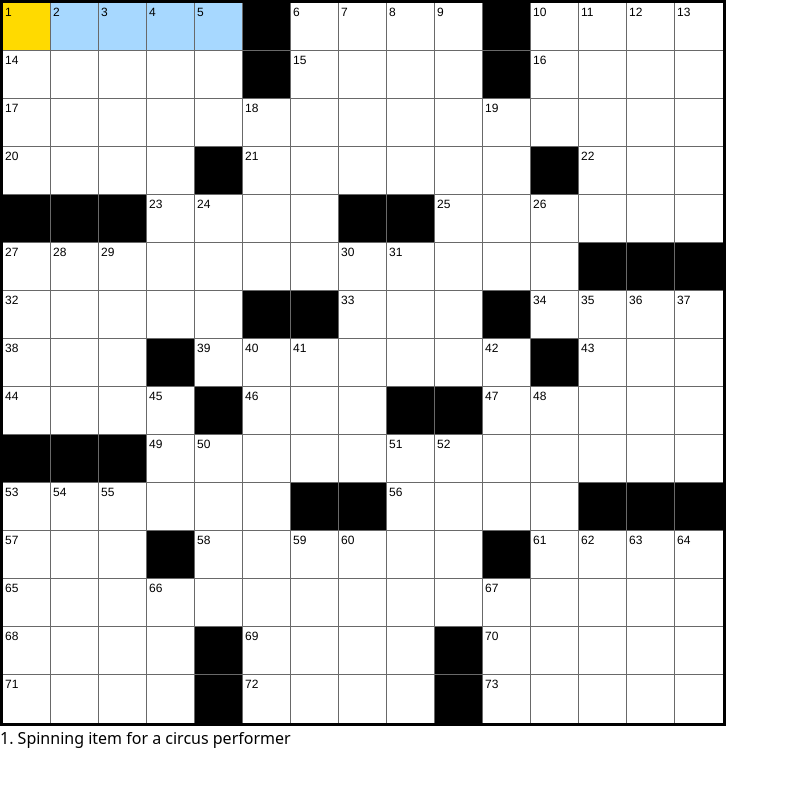
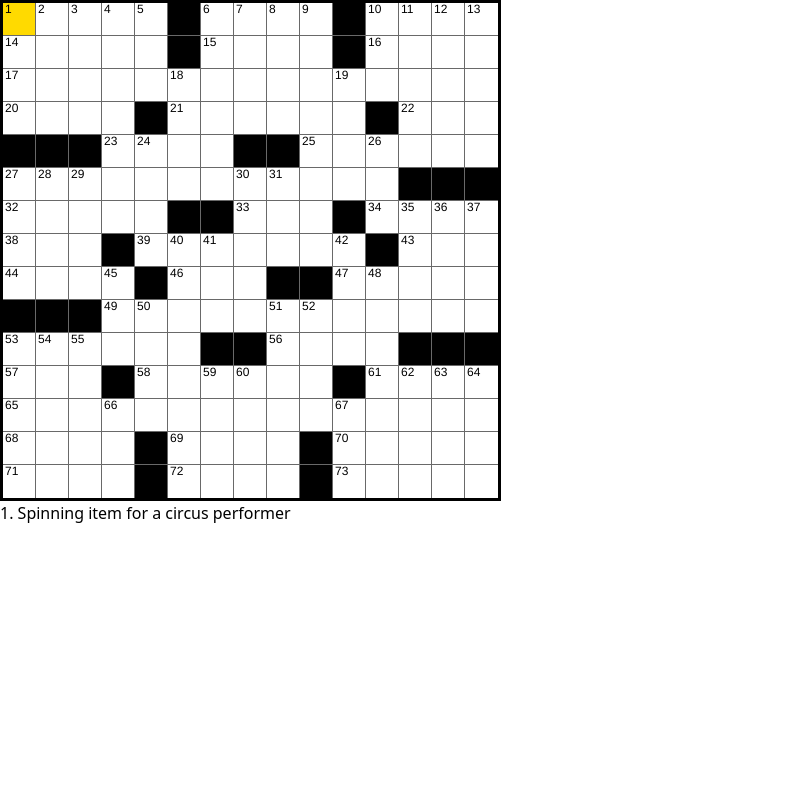
Before and after one commit to gabspeck/crossword-app, a SvelteKit app: page / in a window 1280 px wide. Shown: the top 786 px of the page, without its empty margins (0-789 px from the left). Built offline with nearby package versions, Linux system fonts and the light colour scheme.

Commit message:
chore: svelte 5 migration (wip)

```diff
--- a/package.json
+++ b/package.json
@@ -18,7 +18,7 @@
 		"@playwright/test": "^1.28.1",
 		"@sveltejs/adapter-auto": "^3.0.0",
 		"@sveltejs/kit": "^2.0.0",
-		"@sveltejs/vite-plugin-svelte": "^3.0.0",
+		"@sveltejs/vite-plugin-svelte": "^4.0.0",
 		"@types/eslint": "^9.6.0",
 		"autoprefixer": "^10.4.20",
 		"eslint": "^9.0.0",
@@ -28,7 +28,7 @@
 		"postcss": "^8.4.41",
 		"prettier": "^3.1.1",
 		"prettier-plugin-svelte": "^3.1.2",
-		"svelte": "^4.2.7",
+		"svelte": "^5",
 		"svelte-check": "^3.6.0",
 		"tailwindcss": "^3.4.10",
 		"typescript": "^5.0.0",
--- a/src/routes/+page.svelte
+++ b/src/routes/+page.svelte
@@ -1,5 +1,5 @@
 <script lang="ts">
-	import { onMount } from 'svelte';
+	import { onMount, untrack } from 'svelte';
 
 	type Tile = {
 		solution: string;
@@ -10,10 +10,7 @@
 		element: HTMLElement | null;
 	};
 
-	enum Direction {
-		ACROSS,
-		DOWN
-	}
+	type Direction = 'ACROSS' | 'DOWN'
 
 	// NYT September 2, 2024
 	const solution = [
@@ -37,7 +34,7 @@
 	type Clue = Record<number, string>;
 
 	const clues: Record<Direction, Clue> = {
-		[Direction.ACROSS]: {
+		['ACROSS']: {
 			'1': 'Spinning item for a circus performer',
 			'6': 'Pollution portmanteau',
 			'10': 'Does in, in mob slang',
@@ -74,7 +71,7 @@
 			'72': 'They may be graphic',
 			'73': 'Black wood'
 		},
-		[Direction.DOWN]: {
+		['DOWN']: {
 			'1': 'Spanish "daddy"',
 			'2': 'Told a fib',
 			'3': 'Regarding',
@@ -121,12 +118,11 @@
 		}
 	};
 
-	let tiles: Tile[][] = [];
-	let mounted = false;
-	let isPointerDown = false;
+	let tiles: Tile[][] = $state([]);
+	let isPointerDown = $state(false);
 
-	let cluesAcross: { clueNumber: number; row: number; col: number }[] = [];
-	let cluesDown: { clueNumber: number; row: number; col: number }[] = [];
+	let cluesAcross: { clueNumber: number; row: number; col: number }[] = $state([]);
+	let cluesDown: { clueNumber: number; row: number; col: number }[] = $state([]);
 
 	onMount(() => {
 		let clueCount = 1;
@@ -179,33 +175,34 @@
 		};
 		window.addEventListener('pointerdown', onPointerDown);
 		window.addEventListener('pointerup', onPointerUp);
-		mounted = true;
 		return () => {
 			window.removeEventListener('pointerup', onPointerUp);
 			window.removeEventListener('pointerdown', onPointerDown);
 		};
 	});
 
-	let rowLength = solution.length;
-	let columnLength = solution[0].length;
-	let direction: Direction = Direction.ACROSS;
+	let rowLength = $state(solution.length);
+	let columnLength = $state(solution[0].length);
+	let direction: Direction = $state('ACROSS');
 
-	let focusRow = 0;
-	let focusCol = 0;
+	let focusRow = $state(0);
+	let focusCol = $state(0);
 
-	let currentClueNumber: number = 1;
+	let currentClueNumber: number = $state(1);
 
-	$: {
-		if (mounted) {
+	$effect(() => {
 		const tile = tiles[focusRow][focusCol].element;
 		if (tile && document.activeElement !== tile) {
 			tile.focus();
 		}
-			let firstLetter, lastLetter;
 		tiles
 			.filter((r) => r.filter((t) => t.isCurrentWord))
 			.forEach((row) => row.forEach((tile) => (tile.isCurrentWord = false)));
-			if (direction === Direction.DOWN) {
+	});
+
+	$effect(() => {
+		let firstLetter, lastLetter;
+		if (direction === 'DOWN') {
 			firstLetter = focusRow;
 			lastLetter = focusRow;
 			while (firstLetter > 0 && !tiles[firstLetter - 1][focusCol].isBlock) {
@@ -224,36 +221,35 @@
 				tiles[focusRow][++lastLetter].isCurrentWord = true;
 			}
 		}
-
-			// Calculate the current clue number
-			currentClueNumber = (() => {
-				let row = focusRow;
-				let col = focusCol;
-
-				// If the focused tile is a block, there's no clue number
-				if (tiles[row][col].isBlock) {
-					return null;
-				}
-
-				// Traverse to the start of the word
-				if (direction === Direction.ACROSS) {
-					// Move left until we reach the start of the word
-					while (col > 0 && !tiles[row][col - 1].isBlock) {
-						col--;
-					}
-				} else {
-					// Direction.DOWN
-					// Move up until we reach the start of the word
-					while (row > 0 && !tiles[row - 1][col].isBlock) {
-						row--;
-					}
-				}
-
-				// Return the clue number of the starting tile
-				return tiles[row][col].clueNumber;
-			})();
-		}
-	}
+	});
+	//
+	// 	// Calculate the current clue number
+	// 	currentClueNumber = (() => {
+	// 		let row = focusRow;
+	// 		let col = focusCol;
+	//
+	// 		// If the focused tile is a block, there's no clue number
+	// 		if (tiles[row][col].isBlock) {
+	// 			return 1;
+	// 		}
+	//
+	// 		// Traverse to the start of the word
+	// 		if (direction === 'ACROSS') {
+	// 			// Move left until we reach the start of the word
+	// 			while (col > 0 && !tiles[row][col - 1].isBlock) {
+	// 				col--;
+	// 			}
+	// 		} else {
+	// 			// 'DOWN'
+	// 			// Move up until we reach the start of the word
+	// 			while (row > 0 && !tiles[row - 1][col].isBlock) {
+	// 				row--;
+	// 			}
+	// 		}
+	//
+	// 		// Return the clue number of the starting tile
+	// 		return tiles[row][col].clueNumber || 1;
+	// 	})();
 
 	const onTileKeyDown = (ev: KeyboardEvent, rowIndex: number, colIndex: number) => {
 		const key = ev.key.toUpperCase();
@@ -263,7 +259,7 @@
 			ev.preventDefault(); // Prevent default tab behavior
 
 			// Determine the clues array based on the current direction
-			const cluesArray = direction === Direction.ACROSS ? cluesAcross : cluesDown;
+			const cluesArray = direction === 'ACROSS' ? cluesAcross : cluesDown;
 
 			// Find the index of the current clue
 			let currentClueIndex = cluesArray.findIndex((clue) => clue.clueNumber === currentClueNumber);
@@ -328,29 +324,29 @@
 
 		switch (key) {
 			case 'ARROWUP':
-				if (direction === Direction.ACROSS) {
-					direction = Direction.DOWN;
+				if (direction === 'ACROSS') {
+					direction = 'DOWN';
 				} else {
 					walkUp();
 				}
 				break;
 			case 'ARROWDOWN':
-				if (direction === Direction.ACROSS) {
-					direction = Direction.DOWN;
+				if (direction === 'ACROSS') {
+					direction = 'DOWN';
 				} else {
 					walkDown();
 				}
 				break;
 			case 'ARROWLEFT':
-				if (direction === Direction.DOWN) {
-					direction = Direction.ACROSS;
+				if (direction === 'DOWN') {
+					direction = 'ACROSS';
 				} else {
 					walkLeft();
 				}
 				break;
 			case 'ARROWRIGHT':
-				if (direction === Direction.DOWN) {
-					direction = Direction.ACROSS;
+				if (direction === 'DOWN') {
+					direction = 'ACROSS';
 				} else {
 					walkRight();
 				}
@@ -360,7 +356,7 @@
 					tiles[rowIndex][colIndex].guess = '';
 				} else {
 					clearNext = true;
-					if (direction === Direction.DOWN) {
+					if (direction === 'DOWN') {
 						walkUp();
 					} else {
 						walkLeft();
@@ -375,7 +371,7 @@
 		const isLetter = key.length === 1;
 		if (isLetter) {
 			tiles[rowIndex][colIndex].guess = key;
-			if (direction === Direction.DOWN) {
+			if (direction === 'DOWN') {
 				walkDown();
 			} else {
 				walkRight();
@@ -417,14 +413,13 @@
 			return;
 		}
 		if (rowIndex === focusRow && colIndex === focusCol) {
-			direction = direction === Direction.DOWN ? Direction.ACROSS : Direction.DOWN;
+			direction = direction === 'DOWN' ? 'ACROSS' : 'DOWN';
 		} else {
 			updateFocus(rowIndex, colIndex);
 		}
 	};
 </script>
 
-<body>
 <div
 	role="grid"
 	class="inline-grid grid-cols-{columnLength} gap-0 border-[3px] border-black font-['Helvetica']"
@@ -433,28 +428,30 @@
 		{#each row as tile, colIndex}
 			<div
 				role="gridcell"
-				on:keydown={(ev) => onTileKeyDown(ev, rowIndex, colIndex)}
+				onkeydown={(ev) => onTileKeyDown(ev, rowIndex, colIndex)}
 				tabindex={tile.isBlock ? null : 0}
 				bind:this={tiles[rowIndex][colIndex].element}
-				class="border-[#696969] w-[3em] h-[3em] focus:outline-none"
+				class="border-[#696969] w-[33px] h-[33px] focus:outline-none relative"
 				class:border-r-[1px]={colIndex < columnLength - 1}
 				class:border-b-[1px]={rowIndex < rowLength - 1}
 				class:bg-[#FFDA00]={focusRow === rowIndex && focusCol === colIndex}
 				class:bg-[#A7D8FF]={tile.isCurrentWord}
 				class:bg-black={tile.isBlock}
-				on:focus={() => {
+				onfocus={() => {
 						onTileFocus(rowIndex, colIndex);
 					}}
-				on:click={(ev) => onTileClick(ev, tile, rowIndex, colIndex)}
+				onclick={(ev) => onTileClick(ev, tile, rowIndex, colIndex)}
 			>
 				{#if !tile.isBlock}
-						<span class="absolute pl-0.5 text-[0.75em] cursor-default select-none">
+					<div class="cursor-default absolute top-[-3px] left-0.5 select-none">
+						<p class="text-[0.75em]">
 							{tile.clueNumber || ''}
-						</span>
-					<div class="flex items-center justify-center w-full h-full">
-							<span class="text-[1.6em] cursor-default select-none">
+						</p>
+					</div>
+					<div class="flex items-center justify-center w-full h-full absolute top-1">
+							<p class="text-[22px] cursor-default select-none">
 								{tile.guess}
-							</span>
+							</p>
 					</div>
 				{/if}
 			</div>
@@ -464,4 +461,3 @@
 <p>
 	<span>{currentClueNumber}. {clues[direction][currentClueNumber]}</span>
 </p>
-</body>
```
Also changed, not shown: 2 other files (tests, documents, lock files or other folders). Lines whose indentation alone changed are shown as unchanged.
